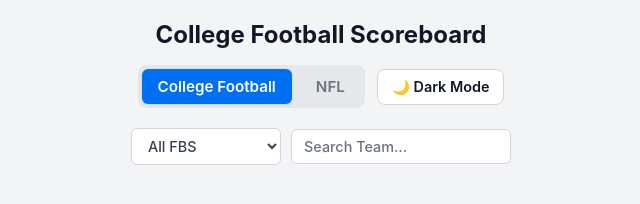
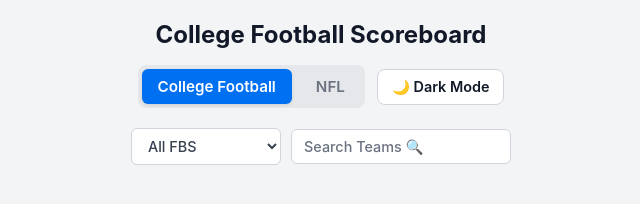
Before and after one commit to connorhudspeth1238/CFB-NFL-Odds, a plain HTML site: page index.html in a window 1280 px wide. Shown: the full height of the page, 319-959 px from the left. Drawn offline with Linux system fonts and the light colour scheme; no server answers.

Commit message:
Update placeholder text in team search input

```diff
--- a/index.html
+++ b/index.html
@@ -305,7 +305,7 @@
         </select>
 
         <!-- Team Search Input (Side-by-side with dropdown) -->
-        <input type="text" id="team-search-input" placeholder="Search Team..." oninput="filterGamesBySearch()" style="width: 220px;">
+        <input type="text" id="team-search-input" placeholder="Search Teams 🔍" oninput="filterGamesBySearch()" style="width: 220px;">
       </div>
     </header>
 
```
